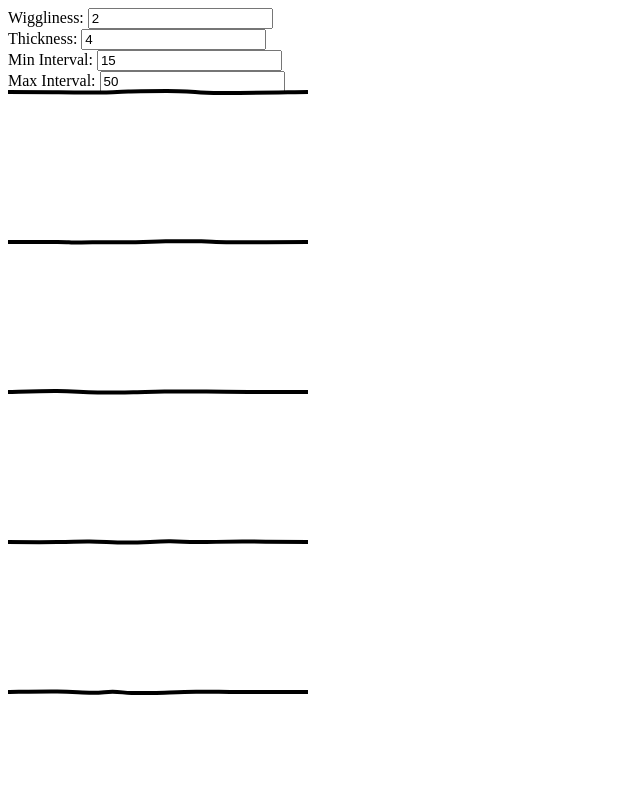
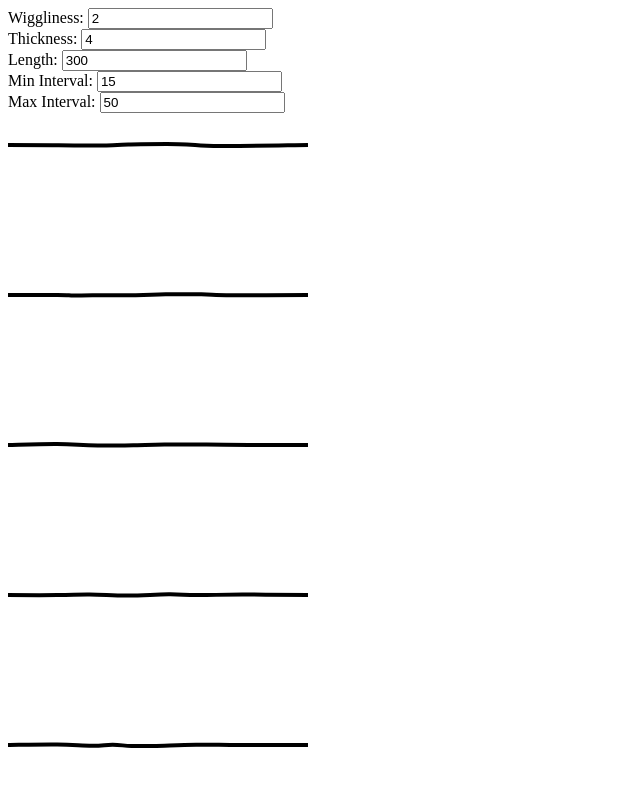
Before and after one commit to etrobert/wiggle, a plain HTML site: page index.html in a window 1280 px wide. Shown: the top 800 px of the page, without its empty margins (0-640 px from the left). Drawn offline with Linux system fonts and the light colour scheme.

Commit message:
Add length

```diff
--- a/index.html
+++ b/index.html
@@ -14,6 +14,7 @@
       form {
         display: flex;
         flex-direction: column;
+        margin-bottom: 2rem;
       }
       svg {
         overflow: visible;
@@ -34,6 +35,10 @@
       <label>
         Thickness:
         <input id="thickness" type="number" value="4" />
+      </label>
+      <label>
+        Length:
+        <input id="length" type="number" value="300" />
       </label>
       <label>
         Min Interval:
--- a/index.js
+++ b/index.js
@@ -30,7 +30,9 @@ const updatePaths = () => {
     // const ls = points.map(pointToL).join(" ");
     // path.setAttributeNS("", "d", `M${first[0]},${first[1]} ${ls}`);
 
-    const points = makePoints([0, 0], [300, 0]);
+    const length = parseFloat(document.getElementById('length').value);
+
+    const points = makePoints([0, 0], [length, 0]);
     const transformPoint = ([x, y]) => ({ x, y });
     const theD = makeSmooth(points.map(transformPoint));
     path.setAttributeNS("", "d", theD);
```
